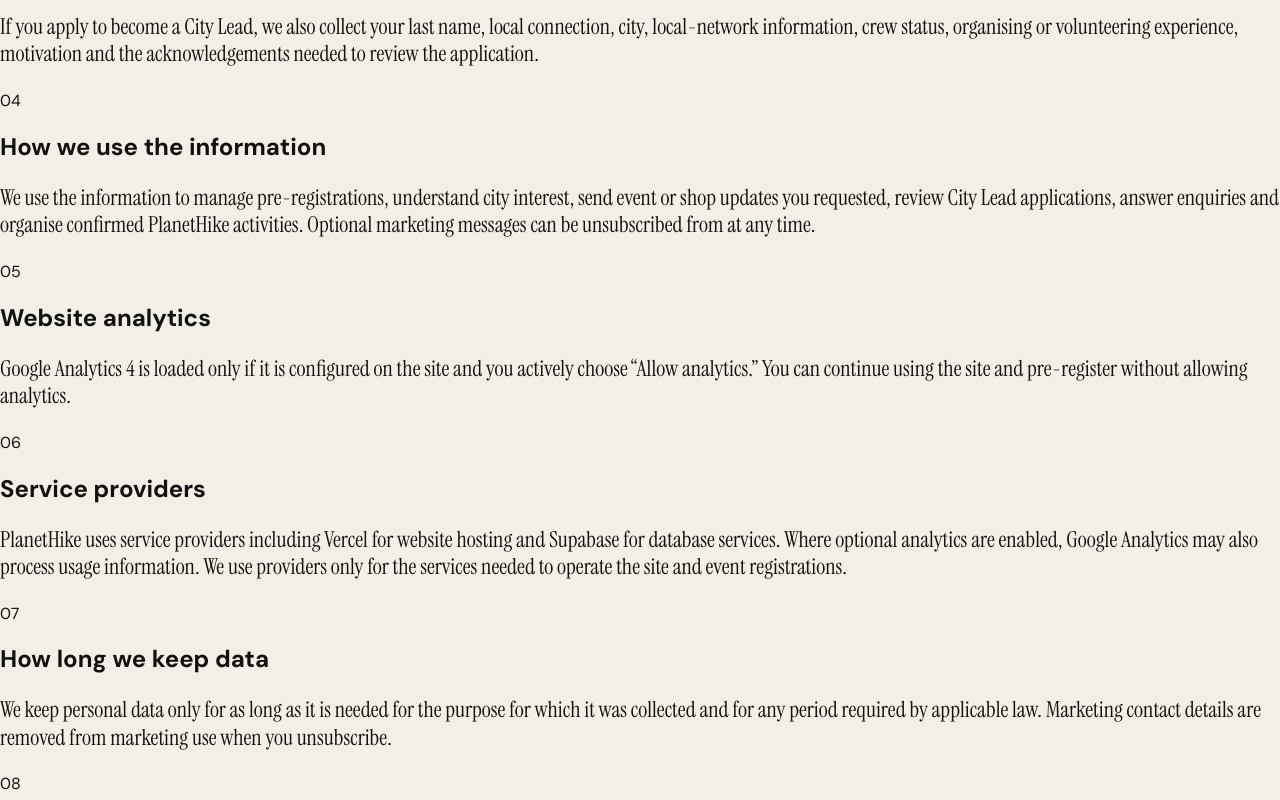
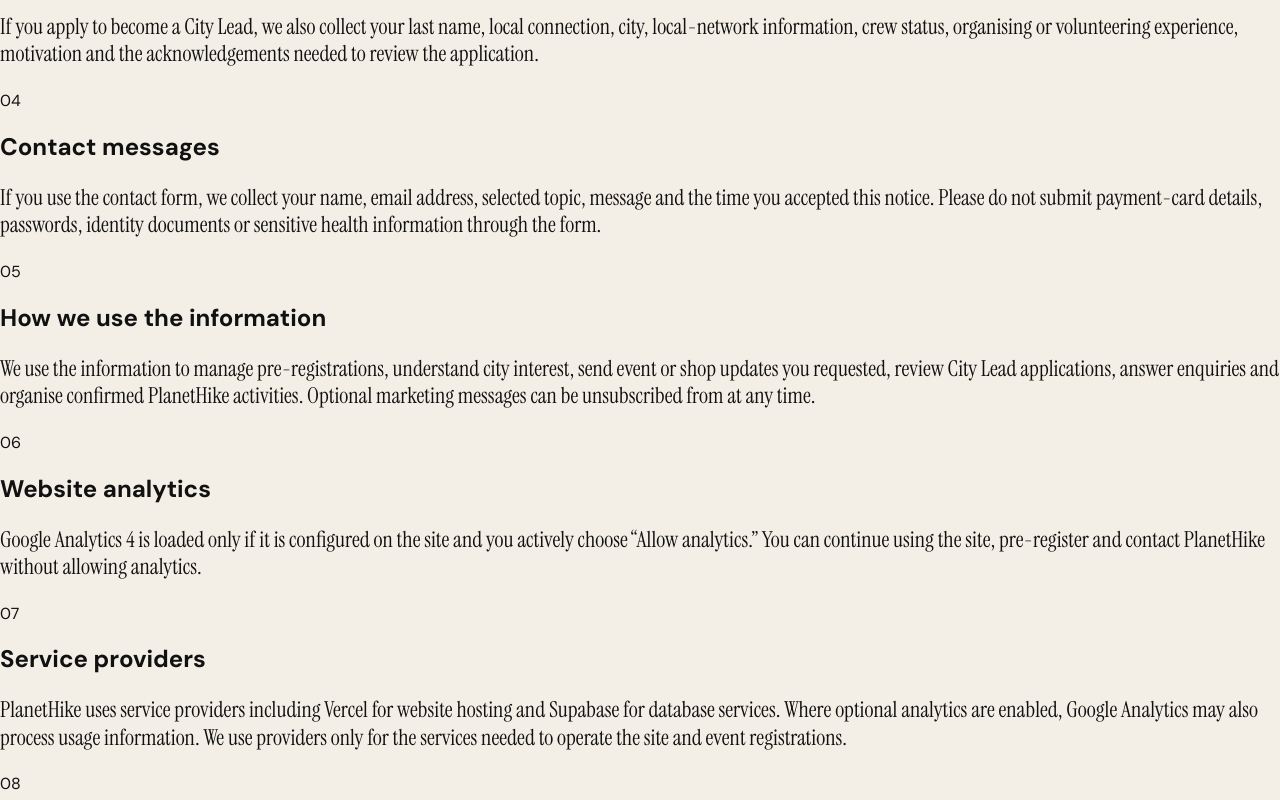
Before and after one commit to unikmo/planethike, a Next.js app: page /privacy in a window 1280 px wide. Shown: the part 980-1780 px from the top of the page. Built offline with nearby package versions, Linux system fonts and the light colour scheme; no server answers.

Commit message:
Document contact-form processing in PlanetHike privacy notice

```diff
--- a/app/privacy/page.tsx
+++ b/app/privacy/page.tsx
@@ -3,23 +3,24 @@ import LegalPage from '../LegalPage';
 
 export const metadata: Metadata = {
   title: 'Privacy Notice | PlanetHike',
-  description: 'How PlanetHike handles pre-registration, City Lead application and optional analytics data.',
+  description: 'How PlanetHike handles pre-registration, City Lead applications, contact messages and optional analytics data.',
   alternates: { canonical: '/privacy' },
 };
 
 export default function PrivacyPage() {
   return <LegalPage
-    eyebrow="PRIVACY / LAST UPDATED 25 AUGUST 2026"
+    eyebrow="PRIVACY / LAST UPDATED 26 AUGUST 2026"
     title="Privacy Notice"
     intro="This notice explains what PlanetHike collects when you pre-register, apply to lead a city, contact us or choose to allow website analytics."
     sections={[
       {heading:'Who is responsible?',body:<p>PlanetHike OÜ, Reg. No. 17233027, Järvevana tee 9, 11314 Tallinn, Estonia. Privacy questions can be sent to <a href="mailto:hello@planethike.org">hello@planethike.org</a>.</p>},
       {heading:'Pre-registration data',body:<p>When you pre-register, we collect your first name, email address, country, city, how you want to participate, whether you want Chaos Shop alerts, any optional marketing consent and the time you accepted this notice.</p>},
       {heading:'City Lead applications',body:<p>If you apply to become a City Lead, we also collect your last name, local connection, city, local-network information, crew status, organising or volunteering experience, motivation and the acknowledgements needed to review the application.</p>},
+      {heading:'Contact messages',body:<p>If you use the contact form, we collect your name, email address, selected topic, message and the time you accepted this notice. Please do not submit payment-card details, passwords, identity documents or sensitive health information through the form.</p>},
       {heading:'How we use the information',body:<p>We use the information to manage pre-registrations, understand city interest, send event or shop updates you requested, review City Lead applications, answer enquiries and organise confirmed PlanetHike activities. Optional marketing messages can be unsubscribed from at any time.</p>},
-      {heading:'Website analytics',body:<p>Google Analytics 4 is loaded only if it is configured on the site and you actively choose “Allow analytics.” You can continue using the site and pre-register without allowing analytics.</p>},
+      {heading:'Website analytics',body:<p>Google Analytics 4 is loaded only if it is configured on the site and you actively choose “Allow analytics.” You can continue using the site, pre-register and contact PlanetHike without allowing analytics.</p>},
       {heading:'Service providers',body:<p>PlanetHike uses service providers including Vercel for website hosting and Supabase for database services. Where optional analytics are enabled, Google Analytics may also process usage information. We use providers only for the services needed to operate the site and event registrations.</p>},
-      {heading:'How long we keep data',body:<p>We keep personal data only for as long as it is needed for the purpose for which it was collected and for any period required by applicable law. Marketing contact details are removed from marketing use when you unsubscribe.</p>},
+      {heading:'How long we keep data',body:<p>We keep personal data only for as long as it is needed for the purpose for which it was collected and for any period required by applicable law. Marketing contact details are removed from marketing use when you unsubscribe. Contact messages are retained only as long as needed to answer, document and close the enquiry.</p>},
       {heading:'Your choices and rights',body:<p>Depending on applicable law, you may have rights to access, correct, delete, restrict or object to processing, request portability, withdraw consent and complain to a competent data-protection authority. To make a request, contact <a href="mailto:hello@planethike.org">hello@planethike.org</a>.</p>}
     ]}
   />;
```
